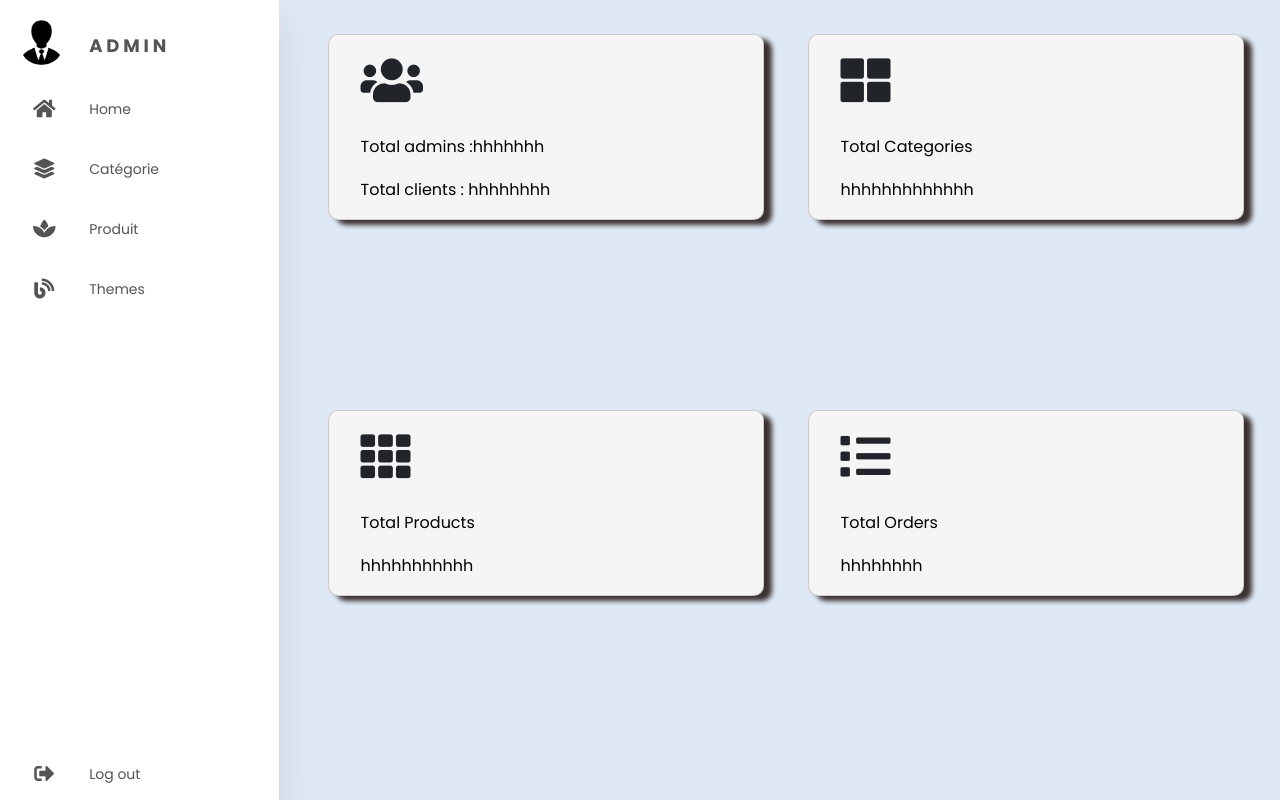
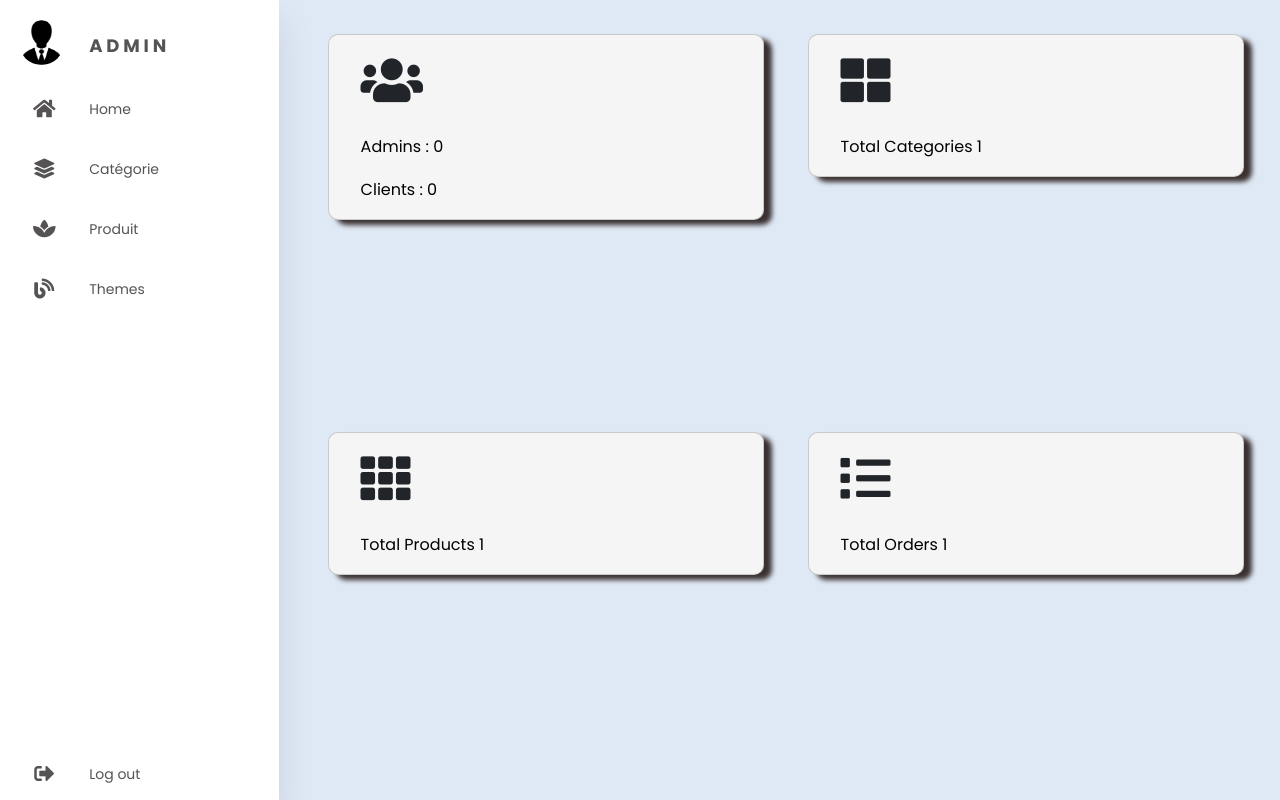
Before and after one commit to AkilSalah/Brief_8, a PHP site: page /admin_home.php in a window 1280 px wide. Run offline with PHP 8.4, Linux system fonts and the light colour scheme; tables that the repository leaves empty or names only in its code hold one stand-in row (values such as "Sample post"); some libraries are stand-ins or nearby versions.

Commit message:
opep -get+set

```diff
--- a/Classes/admin_class.php
+++ b/Classes/admin_class.php
@@ -68,7 +68,6 @@ class  Admin {
         $stmt->execute();
         return $stmt;
     }
-
     public function afficherProduit_u($id_u) {
         $sql = "SELECT * FROM plants WHERE id_plant = :id_u";
         $stmt = $this->db->prepare($sql);
@@ -77,7 +76,6 @@ class  Admin {
 
         return $stmt;
     }
-
     public function afficherTheme_u($id_u) {
         $sql = "SELECT * FROM theme
                 JOIN tags ON theme.theme_id = tags.theme_id
@@ -87,8 +85,6 @@ class  Admin {
         $stmt->execute();
         return $stmt;
     }
-
-
     public function addTheme($t_image, $t_name, $t_desc) {
         $sql = "INSERT INTO theme (theme_name, theme_image, theme_desc) VALUES (?, ?, ?)";
         $stmt = $this->db->prepare($sql);
@@ -98,8 +94,6 @@ class  Admin {
         $stmt->execute();
         return $stmt;
     }
-
-
     public function insertTags($theme_id, $tags) {
         $array = explode(",", $tags);
 
@@ -118,7 +112,6 @@ class  Admin {
         }
         return true;
     }
-
     public function selectThemeId($name_t){
         $sql = "SELECT theme_id FROM theme WHERE theme_name = :name_t";
         $stmt = $this->db->prepare($sql);
@@ -163,6 +156,51 @@ class  Admin {
         return $result;
     }
 
+    public function nbAdmin(){
+        $sql = "SELECT COUNT(*) as nbAdmin FROM users WHERE user_type = 2";
+        $stmt = $this->db->prepare($sql);
+        $stmt->execute();
+        $result = $stmt->fetch(PDO::FETCH_ASSOC);
+
+        return $result['nbAdmin'];
+    }
+    public function nbClient(){
+        $sql = "SELECT COUNT(*) as nbClient FROM users WHERE user_type = 1";
+        $stmt = $this->db->prepare($sql);
+        $stmt->execute();
+        $result = $stmt->fetch(PDO::FETCH_ASSOC);
+
+        return $result['nbClient'];
+    }
+
+    public function nbCommande(){
+        $sql = "SELECT COUNT(*) as nbCommande FROM commands";
+        $stmt = $this->db->prepare($sql);
+        $stmt->execute();
+        $result = $stmt->fetch(PDO::FETCH_ASSOC);
+
+        return $result['nbCommande'];
+    }
+
+    public function nbCategories(){
+        $sql = "SELECT COUNT(*) as nbCat FROM categories";
+        $stmt = $this->db->prepare($sql);
+        $stmt->execute();
+        $result = $stmt->fetch(PDO::FETCH_ASSOC);
+
+        return $result['nbCat'];
+    }
+
+    public function nbProducts(){
+        $sql = "SELECT COUNT(*) as nbProduct FROM plants";
+        $stmt = $this->db->prepare($sql);
+        $stmt->execute();
+        $result = $stmt->fetch(PDO::FETCH_ASSOC);
+
+        return $result['nbProduct'];
+    }
+
+
 
 
 
--- a/Classes/client.php
+++ b/Classes/client.php
@@ -80,7 +80,7 @@ class Client {
         return $stmt;
     }
 
-    public function valider($id_u): void
+    public function valider($id_u)
     {
         $sqlSelect = "SELECT * FROM basket WHERE user_id = $id_u";
         $stmtSelect = $this->db->prepare($sqlSelect);
@@ -89,46 +89,22 @@ class Client {
         if ($stmtSelect->rowCount() > 0 ){
             $rows = $stmtSelect->fetchAll(PDO::FETCH_ASSOC);
             foreach ($rows as $row) {
+                // if(isset($_POST['valider'])){
                 $sqlInsert = "INSERT INTO commands (date, user_id, plant_id) VALUES (NOW(), $id_u, :id_produit)";
                 $stmtInsert = $this->db->prepare($sqlInsert);
                 $stmtInsert->bindParam(':id_produit', $row['plant_id']);
                 $stmtInsert->execute();
-            }
+
 
             $sqlDelete = "DELETE FROM basket WHERE user_id = $id_u";
             $stmtDelete = $this->db->prepare($sqlDelete);
             $stmtDelete->execute();
 
-            echo "La commande est valider.";
+
         }
-         else {
-            echo "No commande pour Valider.";
-        }
+
     }
-
-
-
-
-
-
-
+}
 }
 
-
-
-
-
-
-
-
-
-
-
-
-
-
-
-
-
-
 ?>
--- a/Pages/admin_home.php
+++ b/Pages/admin_home.php
@@ -26,7 +26,13 @@
   <div class="flex">
 <div class="left " style="margin-left: -1%;"  >
 <?php
+    include_once("../Config/database.php");
     include_once  ("../includes/navbar_admin.php");
+    $nbAdmin = $admin->nbAdmin();
+    $nbClient = $admin->nbClient();
+    $nbCommands = $admin->nbCommande();
+    $nbCategorie = $admin->nbCategories();
+    $nbProduct = $admin->nbProducts();
     ?>
 </div>
 
@@ -35,29 +41,36 @@
         <div class="col-lg-6 mb-4">
             <div class="card row">
                 <i class="fa fa-users mb-2" style="font-size: 50px;"></i>
-                <h4 class="mt-4" style="color:black;">Total admins :hhhhhhh</h4>
-                <h4 class="mt-4" style="color:black;">Total clients : hhhhhhhh</h4>
+                <?php if (isset($nbAdmin)): ?>
+                    <h4 class="mt-4" style="color:black;">Admins : <?php echo $nbAdmin; ?></h4>
+                <?php endif; ?>
+                <?php if (isset($nbClient)): ?>
+                    <h4 class="mt-4" style="color:black;">Clients : <?php  echo $nbClient; ?></h4>
+                <?php endif; ?>
                 </div>
         </div>
         <div class="col-lg-6 mb-4">
             <div class="card row">
                 <i class="fa fa-th-large mb-2" style="font-size: 50px;"></i>
-                <h4 class="mt-4" style="color:black;"  class="" >Total Categories</h4>
-                <h5 class="mt-4" style="color:black;"> hhhhhhhhhhhhh</h5>
+                <?php if (isset($nbCategorie)): ?>
+                <h4 class="mt-4" style="color:black;"  class="" >Total Categories <?php echo $nbCategorie; ?></h4>
+                <?php endif; ?>
                 </div>
         </div>
         <div class="col-lg-6 mb-4">
             <div class="card row">
                 <i class="fa fa-th mb-2" style="font-size: 50px;"></i>
-                <h4 class="mt-4" style="color:black;">Total Products</h4>
-                <h5 class="mt-4" style="color:black;">hhhhhhhhhhh</h5>
+                <?php if (isset($nbProduct)): ?>
+                <h4 class="mt-4" style="color:black;">Total Products <?php echo $nbProduct; ?></h4>
+                <?php endif; ?>
                 </div>
         </div>
         <div class="col-lg-6 mb-4">
             <div class="card row">
                 <i class="fa fa-list mb-2" style="font-size: 50px;"></i>
-                <h4 class="mt-4" style="color:black;">Total Orders</h4>
-                <h5 class="mt-4" style="color:black;">hhhhhhhh</h5>
+                <?php if (isset($nbCommands)): ?>
+                <h4 class="mt-4" style="color:black;">Total Orders <?php echo $nbCommands; ?></h4>
+                <?php endif; ?>
                 </div>
         </div>
     </div>
--- a/Pages/blogs.php
+++ b/Pages/blogs.php
@@ -27,7 +27,7 @@
 
 
                                 ?>
-                            <img src="<?php echo"../assets/images/" . $theme['theme_image']; ?>" style="height: 70%;" class="card-img-top" alt="">
+                            <img src="<?php echo"../assets/images/" . $theme['theme_image']; ?>" style="height: 60%;" class="card-img-top" alt="">
                             <div class="card-body">
                                 <h5 class="card-title"><?php echo"Nom : ". $theme['theme_name']; ?></h5>
                                 <p class="card-text mt-3 "><?php echo "Nombre des Articles : ". $count['nb_article']; ?></p>
--- a/Pages/client.php
+++ b/Pages/client.php
@@ -6,9 +6,7 @@ $user_id = null;
 
 if (isset($_SESSION["user_id"])) {
     $user_id = $_SESSION["user_id"];
-
 }
-
 if (isset($_GET["id_pro"])) {
     $id_pro = $_GET['id_pro'];
     $req = $client->addPanier($user_id, $id_pro);
@@ -22,10 +20,8 @@ if (isset($_GET["id_pro"])) {
 }
 ?>
 
-
 <!DOCTYPE html>
 <html>
-
 <head>
     <meta charset='utf-8'>
     <meta http-equiv='X-UA-Compatible' content='IE=edge'>
--- a/includes/navbar_admin.php
+++ b/includes/navbar_admin.php
@@ -19,7 +19,7 @@
                     </a>
                 </li>
                 <li>
-                    <a href="#">
+                    <a href="../Pages/admin_home.php">
                         <i class="fas fa-home"></i>
                         <span class="nav-item">Home</span>
                     </a>
```
Also changed, not shown: Pages/panier.php (+5 -7 lines). Lines whose indentation alone changed are shown as unchanged.
